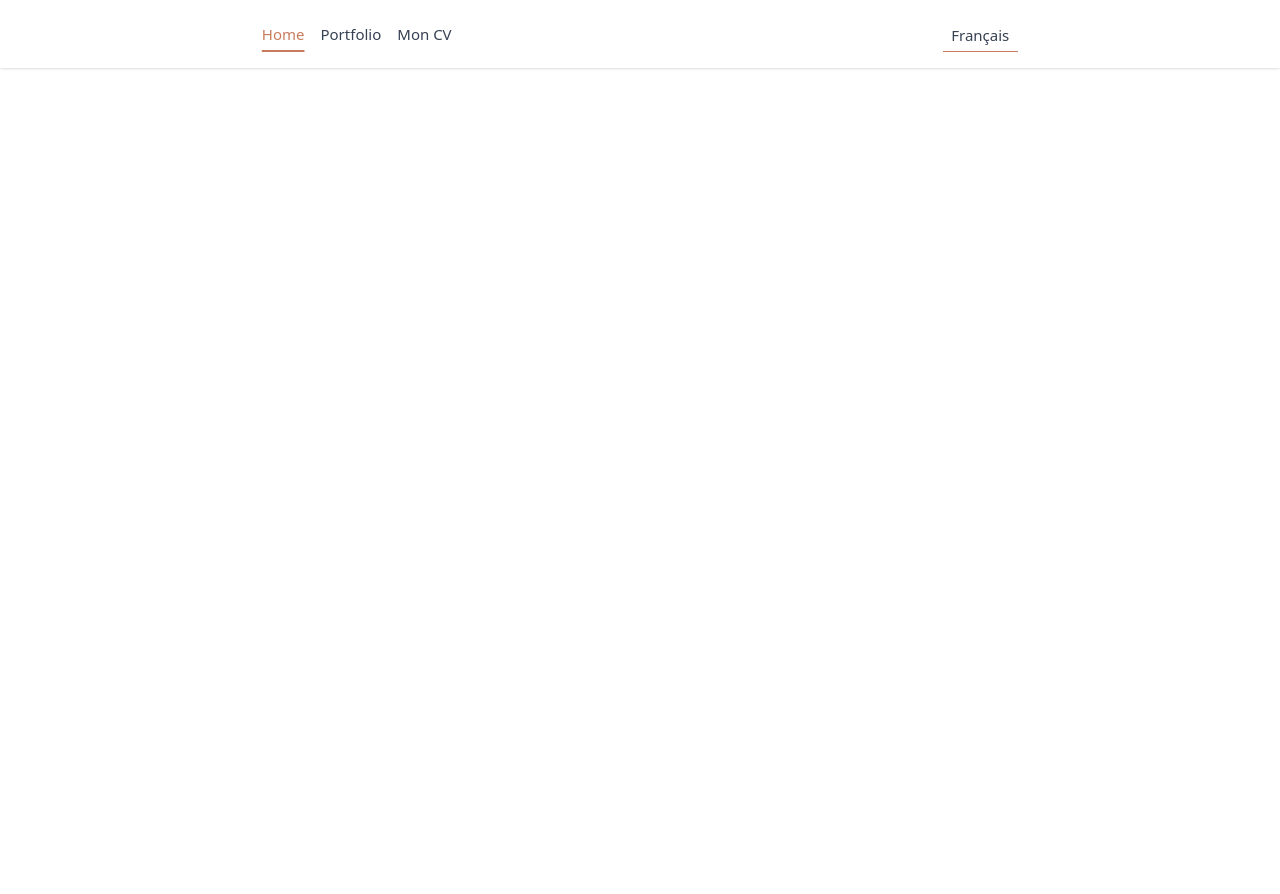
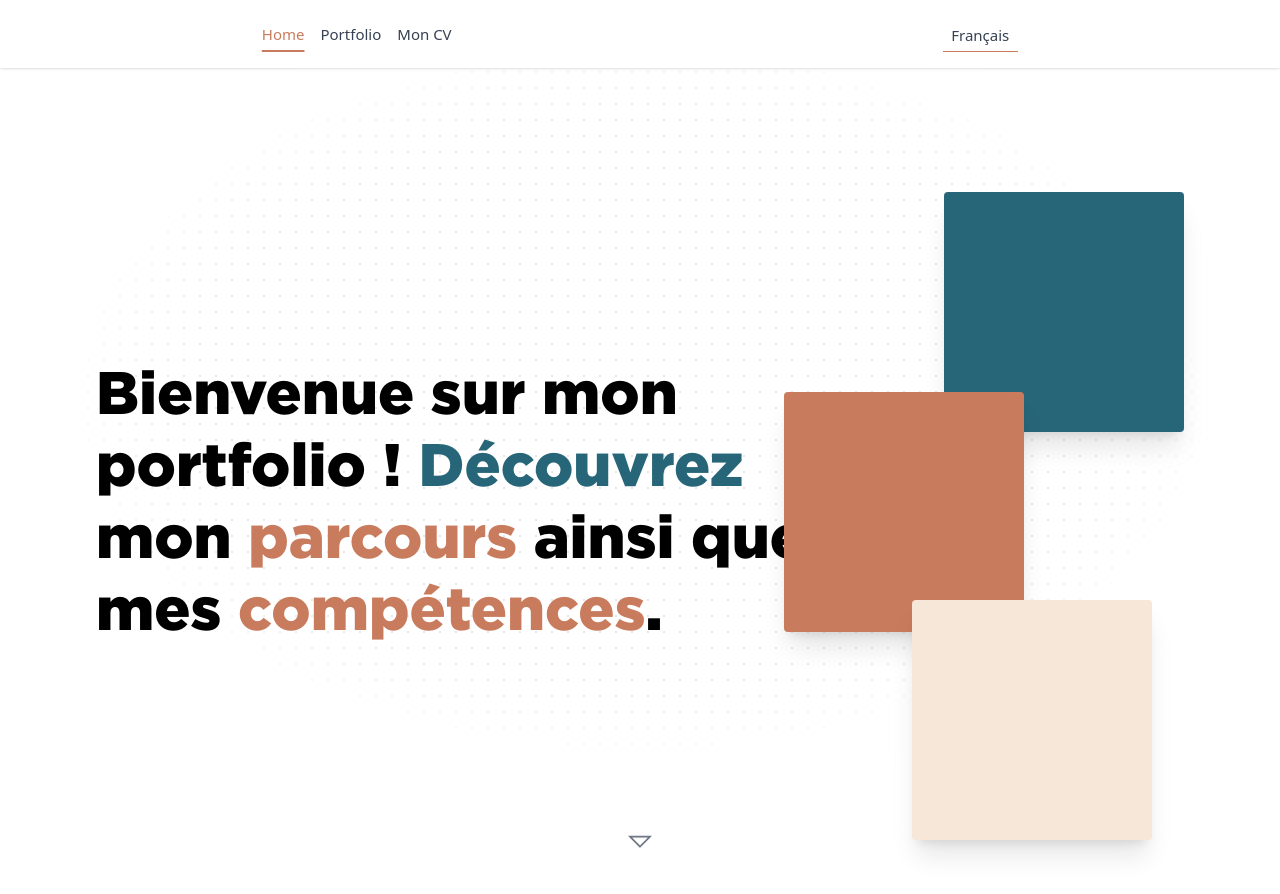
Before and after one commit to maximilien-bruyere/curriculum-vitae, a React (Vite) app: page / in a window 1280 px wide. Shown: the top 894 px of the page. Before the commit the page ends 800 px from the top, so only its background shows below. Built offline with nearby package versions, Linux system fonts and the light colour scheme.

Commit message:
feat: add header, main and footer section

```diff
--- a/src/App.tsx
+++ b/src/App.tsx
@@ -1,14 +1,21 @@
+import Background from "./pages/background/Background";
+import Header from "./pages/header/Header";
+import Main from "./pages/main/Main";
 import Footer from "./pages/footer/Footer";
-import Header from "./pages/header/Header";
-import Home from "./pages/home/Home";
+import "./App.css";
 
 function App() {
   return (
-    <>
-      <Header />
-      <Home />
-      <Footer />
-    </>
+    <div className="relative h-screen">
+      <Background />
+      <div className="relative flex flex-col pt-80 px-10">
+        <div>
+          <Header />
+          <Main />
+          <Footer />
+        </div>
+      </div>
+    </div>
   );
 }
 
```
